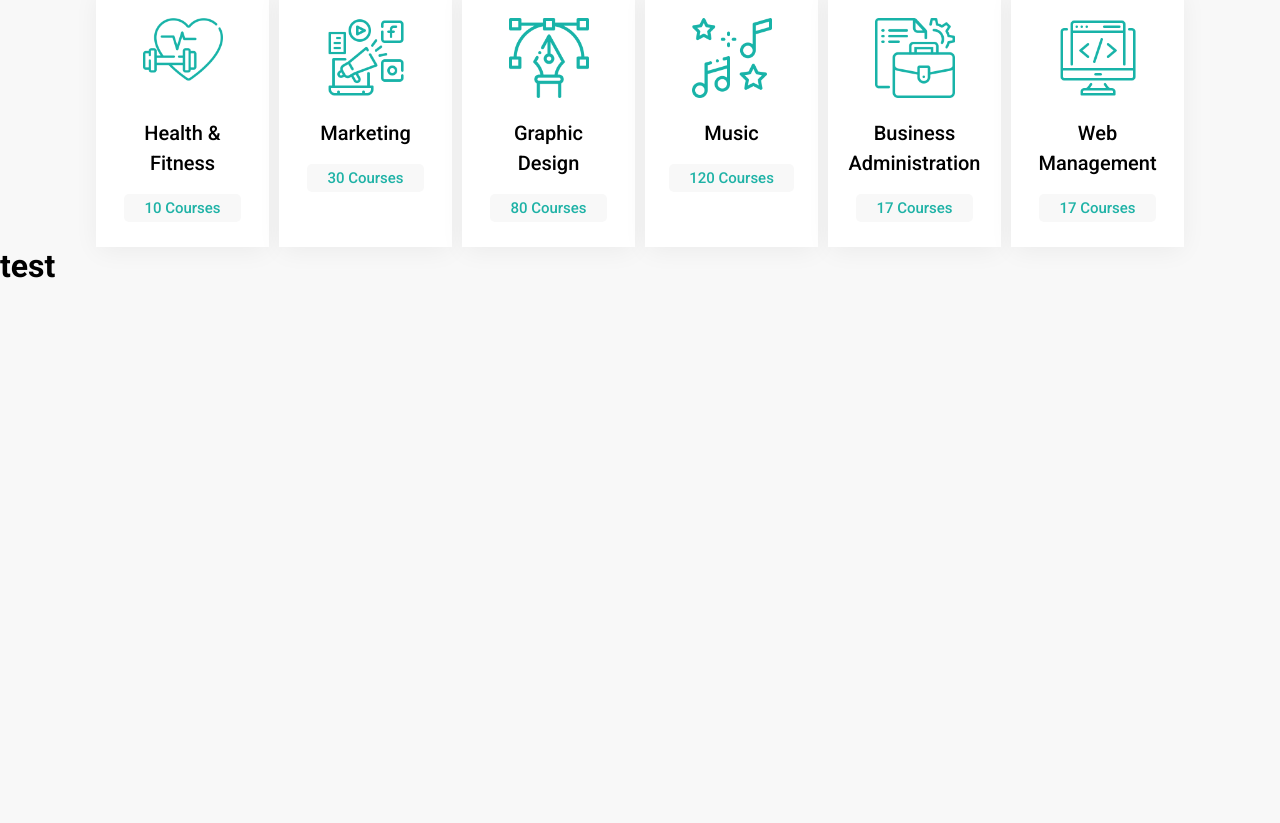
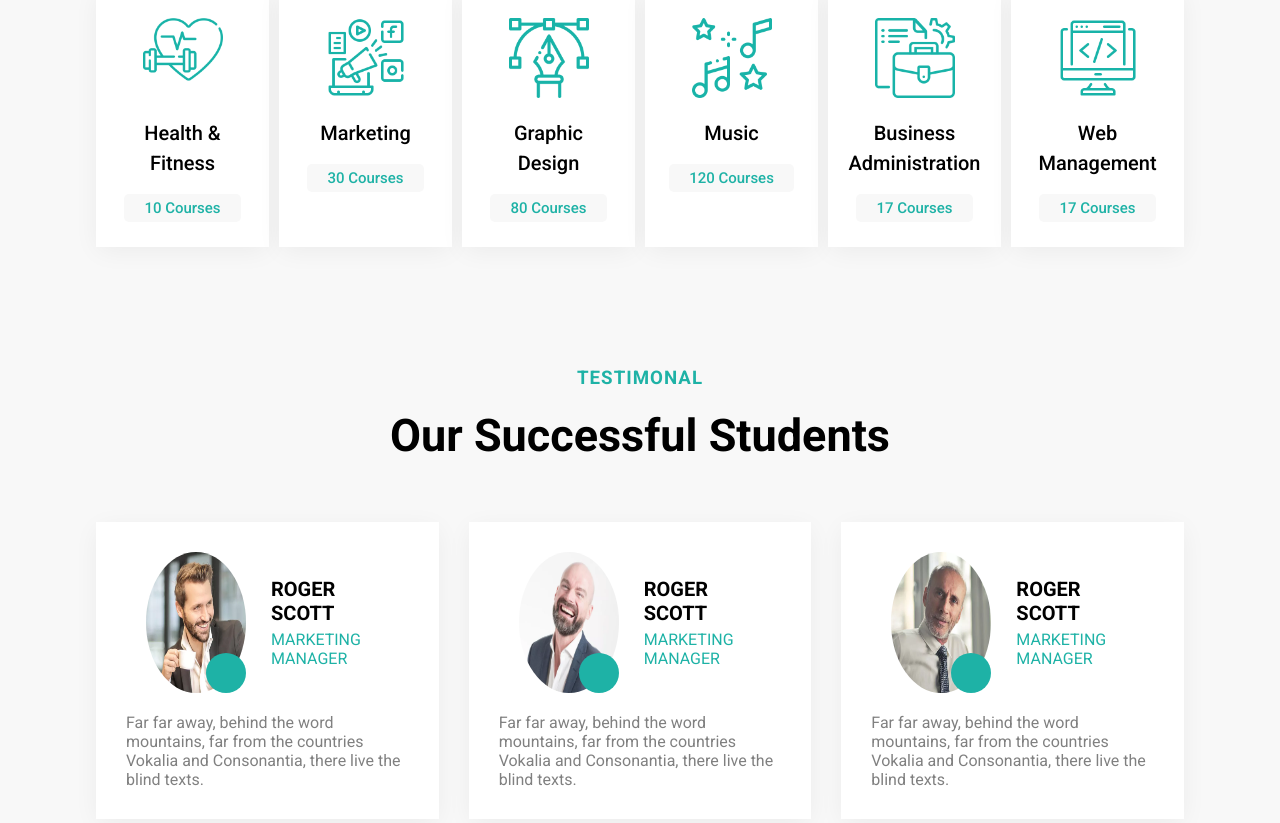
Before and after one commit to chaitanya091/Academia-react, a React (Create React App) app: page / in a window 1280 px wide. Shown: the part 3870-4693 px from the top of the page. Before the commit the page ends 4155 px from the top, so only its background shows below. Built offline with nearby package versions, Linux system fonts and the light colour scheme; the HTML template or start-up script is replaced by a standard one.

Commit message:
testimonal component added with style

```diff
--- a/src/components/home/testiomonal/Test.jsx
+++ b/src/components/home/testiomonal/Test.jsx
@@ -1,9 +1,33 @@
 import React from 'react'
+import './style.css'
+import { testimonal } from '../../../dummydata'
+import Title from '../../common/title/Title'
 
 const Test = () => {
   return (
      <>
-        <h1>test</h1>
+         <section className="testimonal padding">
+            <div className="container">
+                <Title subtitle="testimonal" title='our Successful Students'/>
+                <div className='content grid2'>
+                    {testimonal.map((val)=>(
+                        <div className="items shadow">
+                             <div className="box flex">
+                                <div className="img">
+                                    <img src={val.cover} alt=""></img>
+                                    <i className='fa fa-quote-left icon'></i>
+                                </div>
+                                <div className="name">
+                                    <h2>{val.name}</h2>
+                                    <span>{val.post}</span>
+                                </div>
+                             </div>
+                             <p>{val.desc}</p>
+                        </div>
+                    ))}
+                </div>
+            </div>
+         </section>
      </>
   )
 }
--- a/src/components/home/testiomonal/style.css
+++ b/src/components/home/testiomonal/style.css
@@ -0,0 +1,47 @@
+.testimonal .items{
+    padding:30px;
+    transition: 0.5s;
+}
+.testimonal .img{
+    position: relative;
+}
+.testimonal img{
+    width: 100px;
+    height: 100%;
+    border-radius: 50%;
+}
+.testimonal i{
+    position: absolute;
+    bottom:0;
+    left: 60px;
+    background-color: #1eb2a6;
+    color: white;
+}
+.testimonal .name{
+    margin: 25px;
+}
+.testimonal .name h2{
+    font-size: 20px;
+    margin-bottom: 5px;
+}
+.testimonal .name span{
+    color:#1eb2a6
+}
+.testimonal p{
+    margin-top: 20px;
+    color:grey;
+    transition: 0.5s;
+}
+.testimonal .items:hover{
+    background-color: #1eb2a6;
+    color:#fff;
+    cursor: pointer;
+}
+.testimonal .items:hover p,
+.testimonal .items:hover span{
+    color:#fff;
+}
+.testimonal .items:hover i{
+    background-color:#fff;
+    color:#1eb2a6
+}
```
